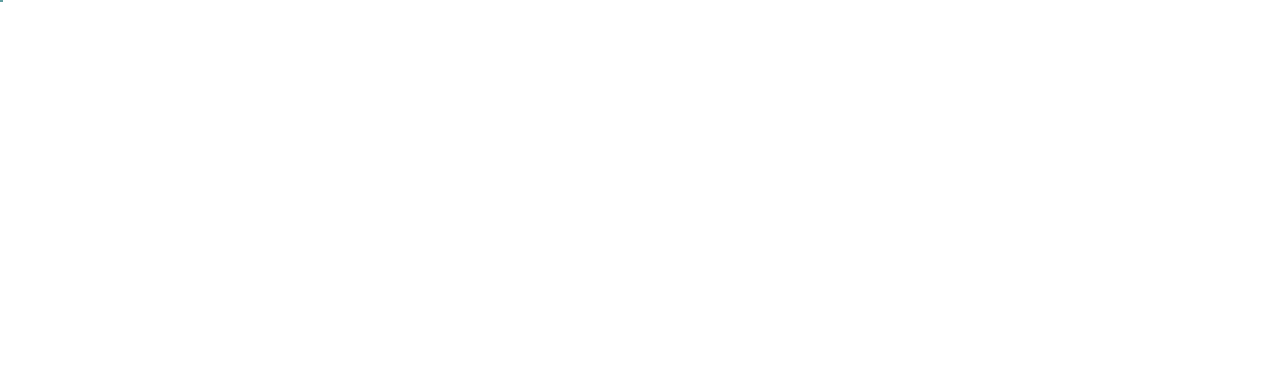
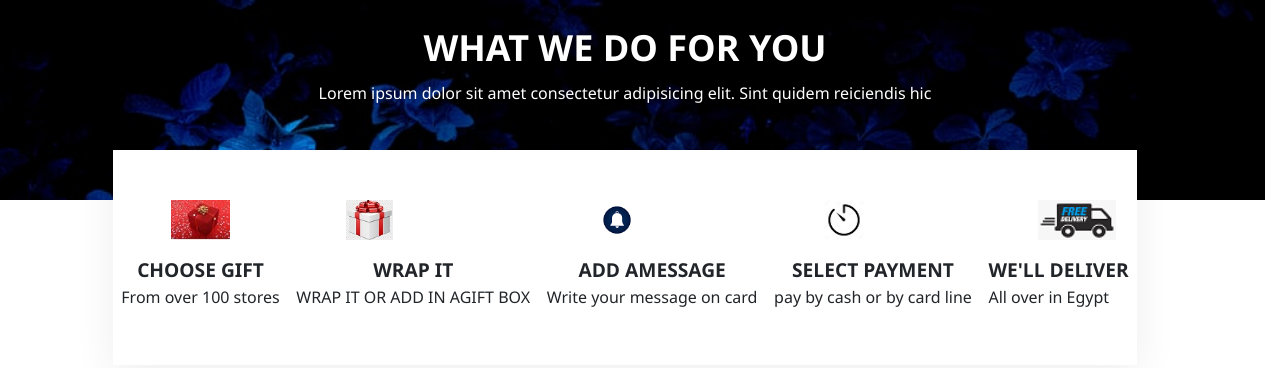
Before and after one commit to RehabElmessery/TheGiftery, a plain HTML site: page index.html in a window 1280 px wide. Drawn offline with nearby package versions, Linux system fonts and the light colour scheme.

Commit message:
adding section

```diff
--- a/css/styel.css
+++ b/css/styel.css
@@ -2,50 +2,60 @@ body
 {
     font-family: 'Segoe UI', Tahoma, Geneva, Verdana, sans-serif;
 }
-.item-caption
-{
-    position: absolute;
-    width: 80%;
-    left: 10%;
-    bottom: 25px;
-    padding: 6px;
-    background-color: cornsilk;
+
+.main-tool{
+    width: 100%;
+    height: 200px;
+
+    margin-left: -15px;
+margin-right: -15px;
+position: relative;
+background: url(../images/blue.jfif);
+background-color: rgba(0,0,0,0.1);
+background-size: cover;
 }
-
-.item
-{
-    position: relative;
-    cursor: pointer;
+.tool-text{
+    width: 100%;
+    height:50% ;
+    text-align: center;
 
 }
-.lightBoxContainer
-{
-    background-color: rgba(0, 0, 0, 0.55);
-    top: 0;
-    left: 0;
-    right: 0;
-    bottom: 0;
-    position: fixed;
-    display: none;
+.title {
+    color: #ffffff;
+    text-align: center;
+    font-weight: 900;
+line-height: 36px;
+font-size: 36px;
+margin-top: 0;
+margin-bottom: 15px;
+padding-top: 30px;
 }
+.services{
+    position: absolute;
+    top:150px;
+   width: 80%;
+   margin-left: 10%;
+   box-sizing: border-box;
+   box-shadow: 0 10px 40px rgba(0,0,0,.07);
 
-.lightBoxItem
-{
-    width: 55%;
-    height: 500px;
-    background-image: url(../images/work-1.jpg);
-    background-size: 100%100%;
-    position: relative;
+padding-top: 50px !important;
+padding-bottom: 50px !important;
+background-color:#ffffff !important;
+
+
 }
-#close
-{
-    position: absolute;
-    top: 10px;
-    right: 10px;
+.img-service{
+    margin: auto;
+    height: 40px;
+    padding-left: 50px;
+    text-align: center;
+
 }
-
-.lightBoxItem
-{
-    font-size: 23px;
-    cursor: pointer;
+.service-title{
+    text-align: center;
+        font-size: 120%;
+        line-height: 30px;
+        margin-top: 15px;
+        margin-bottom: 3px;
+        font-weight: 700;
 }
--- a/index.html
+++ b/index.html
@@ -4,47 +4,66 @@
 
     <link rel="stylesheet" href="css/bootstrap.min.css">
     <link rel="stylesheet" href="css/all.min.css">
-    <link rel="stylesheet" href="css/css.css">
+    <link rel="stylesheet" href="css/styel.css">
 
 
 
 </head>
 
 <body>
-    <section>
-        <div class="container">
-            <h2 class="text-center">our section</h2>
-            <div class="row">
-                <div class="col-md-4">
-                    <div class="x">
-                    <img class="img-fluid" src="images/bg.jpg">
-                    <h4>littel</h4>
-                    <p>Lorem ipsum dolor sit amet consectetur, adipisicing elit. Placeat nam ea voluptatum debitis,
-                        aliquid at, soluta corporis iste tempore sapie</p>
+    <section id="service-tool" >
+        <div class="main-tool"  >
+           <div class="tool-text">
+               <h2 class="title">WHAT WE DO FOR YOU</h2>
+               <p style="color: #fff;">Lorem ipsum dolor sit amet consectetur adipisicing elit. Sint quidem reiciendis hic</p>
+           </div>
+
+                 <div class="services d-flex justify-content-around align-items-center ">
+                    <div>
+                        <img class=" img-service " src="images/christmas_gift_187449_Easy-Resize.jpg">
+                        <h5 class="service-title">CHOOSE GIFT </h5>
+                        <h6> From over 100 stores</h6>
                     </div>
-                </div>
-                <div class="col-md-4">
-                        <div class="x">
-                        <img class="img-fluid" src="images/bg.jpg">
-                        <h4>littel</h4>
-                        <p>Lorem ipsum dolor sit amet consectetur, adipisicing elit. Placeat nam ea voluptatum debitis,
-                            aliquid at, soluta corporis iste tempore sapie</p>
-                        </div>
+
+
+                    <div>
+                        <img class=" img-service " src="images/gift-box-ribbon-small-fresh-white-gift-box.jpg">
+                        <h5 class="service-title" >WRAP IT </h5>
+                        <h6> WRAP IT OR ADD IN AGIFT BOX</h6>
                     </div>
-                    <div class="col-md-4">
-                            <div class="x">
-                            <img class="img-fluid" src="images/bg.jpg">
-                            <h4>littel</h4>
-                            <p>Lorem ipsum dolor sit amet consectetur, adipisicing elit. Placeat nam ea voluptatum debitis,
-                                aliquid at, soluta corporis iste tempore sapie</p>
-                            </div>
-                        </div>
-            </div>
+                    <div>
+                        <img class=" img-service " src="images/md_5b29c15358baa.png">
+                        <h5 class="service-title">ADD AMESSAGE</h5>
+                        <h6> Write your message on card</h6>
+                    </div>
+                    <div>
+                        <img class=" img-service " src="images/42621329-camera-countdown-timer-line-art-icon-for-apps-and-websites.jpg">
+                        <h5 class="service-title"> SELECT PAYMENT</h5>
+                        <h6> pay by cash or by card line</h6>
+                    </div>
+                    <div>
+                        <img class=" img-service" src="images/170-1701988_transparent-delivery-png-free-shipping-logo-png-png.png">
+                        <h5 class="service-title">WE'LL DELIVER</h5>
+                        <h6> All over in Egypt</h6>
+                    </div>
+
+
+
+
+
+
+
+                 </div>
+
+
+
+
+
         </div>
+
+
     </section>
-    <script src="js/jquery-3.4.1.min.js"></script>
-    <script src="js/popper.min.js"></script>
-    <script src="js/bootstrap.min.js"></script>
+
     <script src="js/js.js"></script>
 
 </body>
```
Also changed, not shown: images/170-1701988_transparent-delivery-png-free-shipping-logo-png-png.png (added), images/42621329-camera-countdown-timer-line-art-icon-for-apps-and-websites.jpg (added), images/blue.jfif (added), images/christmas_gift_187449_Easy-Resize.jpg (added), images/gift-box-ribbon-small-fresh-white-gift-box.jpg (added), images/md_5b29c15358baa.png (added), images/white flower.jpg (added).
